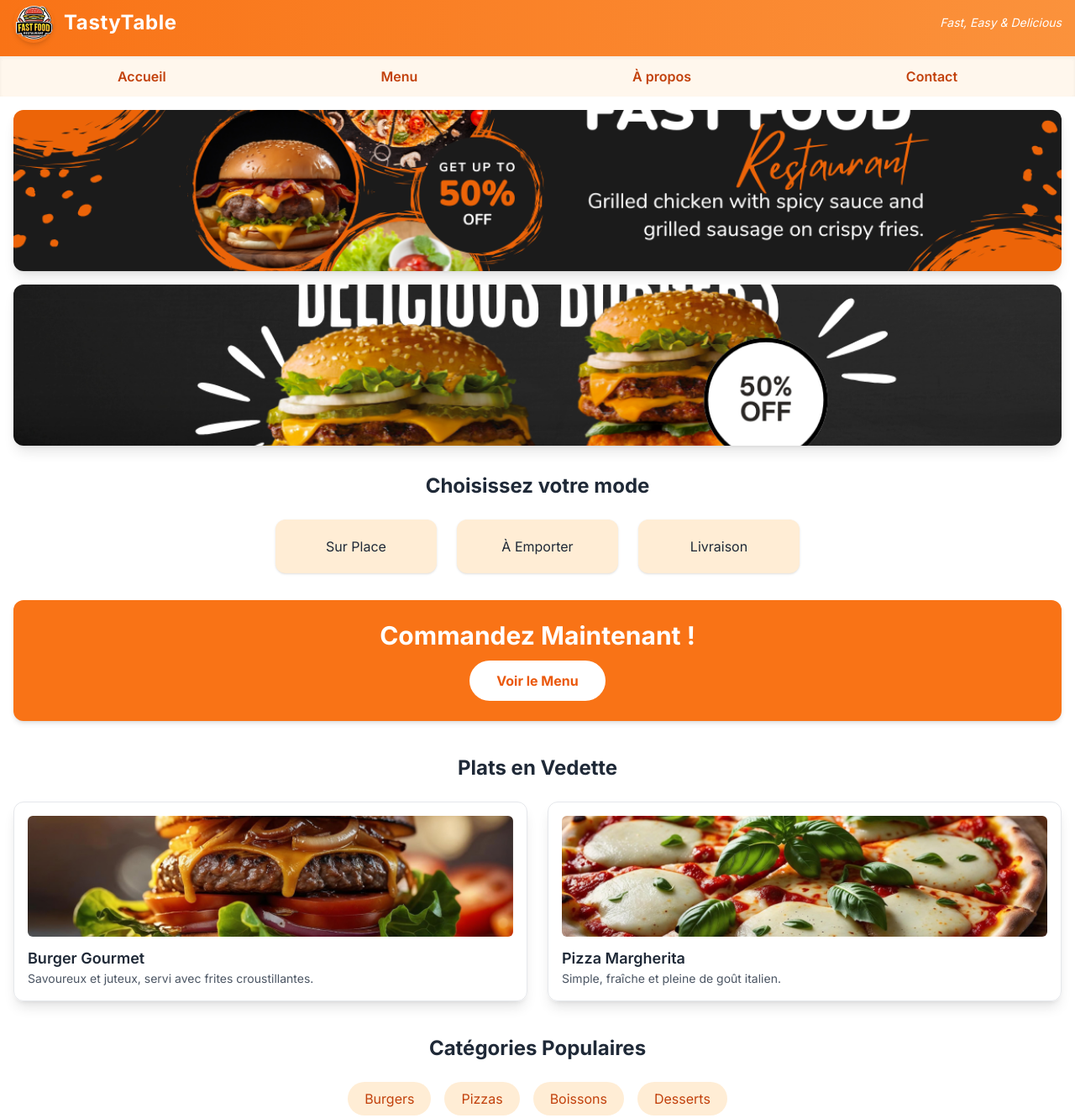
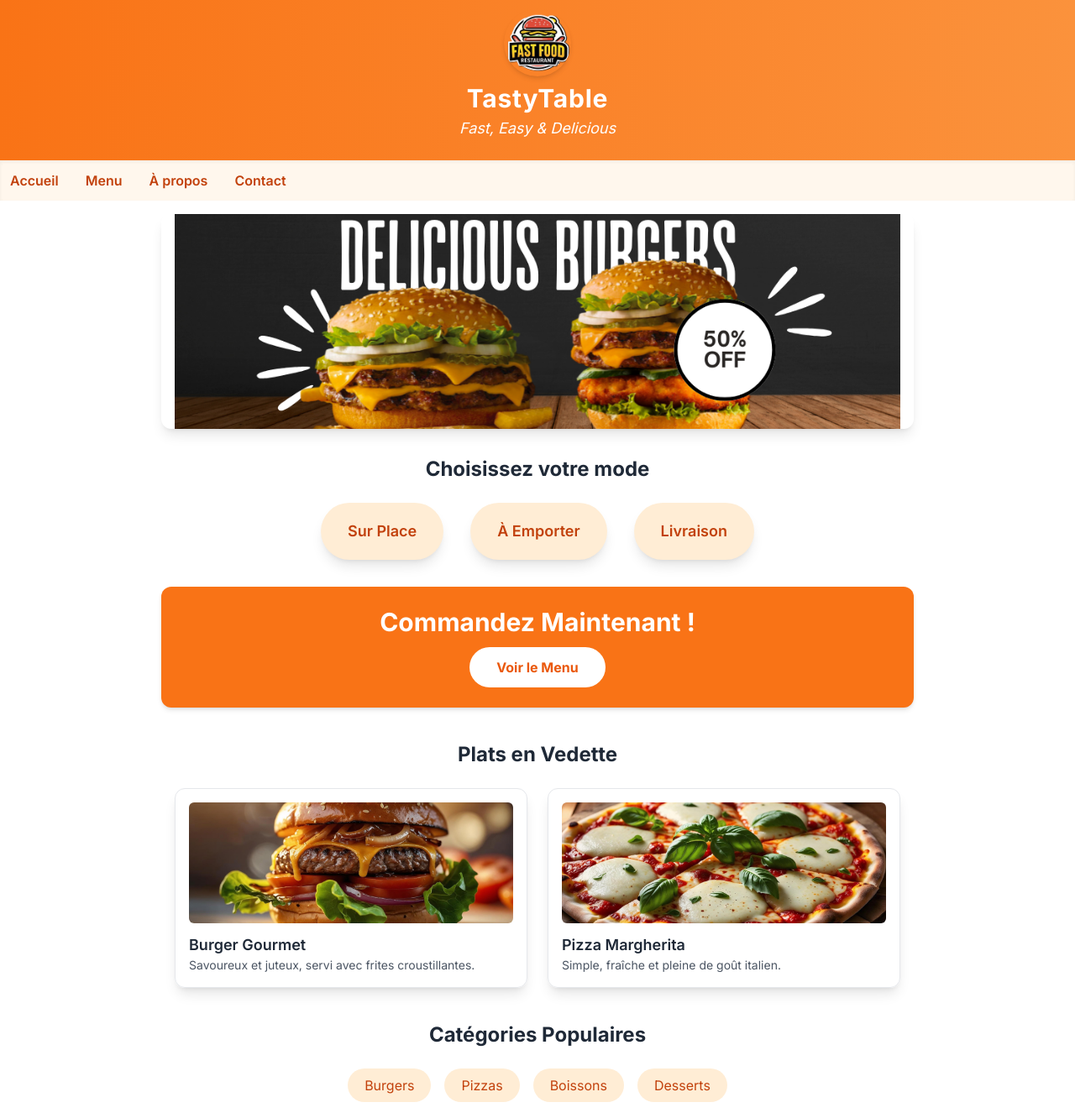
Before and after one commit to Wohami-2000/restaurant-ordering, a website: page index.html in a window 1280 px wide. Shown: the part 13-1345 px from the top of the page at 84% size. Drawn offline with nearby package versions, Linux system fonts and the light colour scheme.

Commit message:
Add homepage with design and slideshow, mobile nav

```diff
--- a/index.html
+++ b/index.html
@@ -2,89 +2,194 @@
 <html lang="en">
 <head>
   <meta charset="UTF-8" />
-  <meta name="viewport" content="width=device-width, initial-scale=1.0" />
+  <meta name="viewport" content="width=device-width, initial-scale=1" />
   <title>TastyTable | Accueil</title>
   <script src="https://cdn.tailwindcss.com"></script>
-  <link rel="preconnect" href="https://fonts.googleapis.com">
-  <link rel="preconnect" href="https://fonts.gstatic.com" crossorigin>
-  <link href="https://fonts.googleapis.com/css2?family=Inter:wght@400;600;700&display=swap" rel="stylesheet">
+  <link rel="preconnect" href="https://fonts.googleapis.com" />
+  <link rel="preconnect" href="https://fonts.gstatic.com" crossorigin />
+  <link
+    href="https://fonts.googleapis.com/css2?family=Inter:wght@400;600;700&display=swap"
+    rel="stylesheet"
+  />
   <style>
     body {
-      font-family: 'Inter', sans-serif;
+      font-family: "Inter", sans-serif;
     }
   </style>
 </head>
 <body class="bg-white text-gray-800">
 
-  <!-- Header with Logo and Tagline -->
-  <header class="bg-gradient-to-r from-orange-500 to-orange-400 p-4 flex items-center justify-between shadow-md">
-    <div class="flex items-center gap-3">
-      <img src="images/logo.png" alt="Logo" class="w-12 h-12 rounded-full shadow-md" />
-      <span class="text-white text-2xl font-bold tracking-wide">TastyTable</span>
-    </div>
-    <p class="hidden sm:block text-white text-sm italic">Fast, Easy & Delicious</p>
+  <!-- Header with centered Logo and Tagline -->
+  <header class="bg-gradient-to-r from-orange-500 to-orange-400 p-6 text-center shadow-md">
+    <img
+      src="images/logo.png"
+      alt="Logo"
+      class="mx-auto w-20 h-20 rounded-full shadow-md mb-2"
+    />
+    <h1 class="text-white text-3xl font-bold tracking-wide">TastyTable</h1>
+    <p class="text-white italic mt-1 text-lg">Fast, Easy & Delicious</p>
   </header>
 
   <!-- Navigation Bar -->
-  <nav class="bg-orange-50 p-3 text-sm sm:text-base flex justify-around shadow-inner sticky top-0 z-10">
-    <a href="#" class="text-orange-700 font-semibold hover:underline">Accueil</a>
-    <a href="#" class="text-orange-700 font-semibold hover:underline">Menu</a>
-    <a href="#" class="text-orange-700 font-semibold hover:underline">À propos</a>
-    <a href="#" class="text-orange-700 font-semibold hover:underline">Contact</a>
+  <nav class="bg-orange-50 p-3 shadow-inner sticky top-0 z-20">
+    <div class="container mx-auto flex items-center justify-between">
+      <!-- Desktop nav -->
+      <ul
+        id="nav-links"
+        class="hidden sm:flex gap-8 text-orange-700 font-semibold text-base"
+      >
+        <li><a href="#" class="hover:underline">Accueil</a></li>
+        <li><a href="#" class="hover:underline">Menu</a></li>
+        <li><a href="#" class="hover:underline">À propos</a></li>
+        <li><a href="#" class="hover:underline">Contact</a></li>
+      </ul>
+
+      <!-- Mobile Hamburger Button -->
+      <button
+        id="hamburger"
+        aria-label="Toggle navigation menu"
+        class="sm:hidden flex flex-col gap-1.5 w-6 h-6 justify-center cursor-pointer"
+      >
+        <span class="block h-0.5 bg-orange-700 rounded"></span>
+        <span class="block h-0.5 bg-orange-700 rounded"></span>
+        <span class="block h-0.5 bg-orange-700 rounded"></span>
+      </button>
+    </div>
+
+    <!-- Mobile nav links (hidden by default) -->
+    <ul
+      id="mobile-nav"
+      class="sm:hidden bg-orange-100 text-orange-700 font-semibold flex flex-col gap-3 mt-2 p-4 rounded shadow-md hidden"
+    >
+      <li><a href="#" class="hover:underline block">Accueil</a></li>
+      <li><a href="#" class="hover:underline block">Menu</a></li>
+      <li><a href="#" class="hover:underline block">À propos</a></li>
+      <li><a href="#" class="hover:underline block">Contact</a></li>
+    </ul>
   </nav>
 
-  <!-- Slideshow / Offers -->
-  <section class="mt-4 px-4">
-    <div class="rounded-xl overflow-hidden shadow-lg mb-4">
-      <img src="images/picture1.png" alt="Offer 1" class="w-full h-48 object-cover" />
-    </div>
-    <div class="rounded-xl overflow-hidden shadow-lg">
-      <img src="images/picture2.png" alt="Offer 2" class="w-full h-48 object-cover" />
+  <!-- Slideshow Section -->
+  <section class="mt-4 px-4 max-w-4xl mx-auto relative overflow-hidden rounded-xl shadow-lg">
+    <div id="slideshow" class="relative w-full h-48 sm:h-64">
+      <img
+        src="images/picture1.png"
+        alt="Offer 1"
+        class="absolute inset-0 w-full h-full object-cover transition-opacity duration-700 opacity-100"
+      />
+      <img
+        src="images/picture2.png"
+        alt="Offer 2"
+        class="absolute inset-0 w-full h-full object-cover transition-opacity duration-700 opacity-0"
+      />
     </div>
   </section>
 
-  <!-- Service Options -->
-  <section class="my-8 px-4 text-center">
+  <!-- Service Options (Bubbles) -->
+  <section class="my-8 px-4 text-center max-w-4xl mx-auto">
     <h2 class="text-2xl font-bold mb-6">Choisissez votre mode</h2>
-    <div class="flex flex-col sm:flex-row gap-6 justify-center">
-      <div class="bg-orange-100 hover:bg-orange-200 transition p-5 rounded-xl shadow w-full sm:w-48">Sur Place</div>
-      <div class="bg-orange-100 hover:bg-orange-200 transition p-5 rounded-xl shadow w-full sm:w-48">À Emporter</div>
-      <div class="bg-orange-100 hover:bg-orange-200 transition p-5 rounded-xl shadow w-full sm:w-48">Livraison</div>
+    <div class="flex flex-col sm:flex-row gap-8 justify-center">
+      <div
+        class="bg-orange-100 hover:bg-orange-200 cursor-pointer rounded-full px-8 py-5 shadow-lg text-orange-700 font-semibold text-lg select-none transition"
+      >
+        Sur Place
+      </div>
+      <div
+        class="bg-orange-100 hover:bg-orange-200 cursor-pointer rounded-full px-8 py-5 shadow-lg text-orange-700 font-semibold text-lg select-none transition"
+      >
+        À Emporter
+      </div>
+      <div
+        class="bg-orange-100 hover:bg-orange-200 cursor-pointer rounded-full px-8 py-5 shadow-lg text-orange-700 font-semibold text-lg select-none transition"
+      >
+        Livraison
+      </div>
     </div>
   </section>
 
   <!-- Call to Action -->
-  <section class="bg-orange-500 text-white text-center p-6 rounded-xl mx-4 my-8 shadow-md">
+  <section
+    class="bg-orange-500 text-white text-center p-6 rounded-xl mx-4 my-8 shadow-md max-w-4xl mx-auto"
+  >
     <h2 class="text-3xl font-bold mb-3">Commandez Maintenant !</h2>
-    <a href="#" class="inline-block bg-white text-orange-600 font-bold py-3 px-8 rounded-full hover:bg-orange-100 transition">Voir le Menu</a>
+    <a
+      href="#"
+      class="inline-block bg-white text-orange-600 font-bold py-3 px-8 rounded-full hover:bg-orange-100 transition"
+      >Voir le Menu</a
+    >
   </section>
 
   <!-- Featured Dishes -->
-  <section class="px-4 my-10">
+  <section class="px-4 my-10 max-w-4xl mx-auto">
     <h2 class="text-2xl font-bold mb-6 text-center">Plats en Vedette</h2>
     <div class="grid grid-cols-1 sm:grid-cols-2 gap-6">
-      <div class="border p-4 rounded-xl shadow-lg">
-        <img src="images/picture3.png" alt="Dish 2" class="w-full h-36 object-cover rounded-md mb-3" />
+      <div
+        class="border p-4 rounded-xl shadow-lg hover:shadow-xl transition-shadow cursor-pointer"
+      >
+        <img
+          src="images/picture3.png"
+          alt="Burger Gourmet"
+          class="w-full h-36 object-cover rounded-md mb-3"
+        />
         <h3 class="font-semibold text-lg">Burger Gourmet</h3>
-        <p class="text-sm text-gray-600">Savoureux et juteux, servi avec frites croustillantes.</p>
+        <p class="text-sm text-gray-600">
+          Savoureux et juteux, servi avec frites croustillantes.
+        </p>
       </div>
-      <div class="border p-4 rounded-xl shadow-lg">
-        <img src="images/picture4.png" alt="Dish 2" class="w-full h-36 object-cover rounded-md mb-3" />
+      <div
+        class="border p-4 rounded-xl shadow-lg hover:shadow-xl transition-shadow cursor-pointer"
+      >
+        <img
+          src="images/picture4.png"
+          alt="Pizza Margherita"
+          class="w-full h-36 object-cover rounded-md mb-3"
+        />
         <h3 class="font-semibold text-lg">Pizza Margherita</h3>
-        <p class="text-sm text-gray-600">Simple, fraîche et pleine de goût italien.</p>
+        <p class="text-sm text-gray-600">
+          Simple, fraîche et pleine de goût italien.
+        </p>
       </div>
     </div>
   </section>
 
   <!-- Popular Categories -->
-  <section class="px-4 my-10">
+  <section class="px-4 my-10 max-w-4xl mx-auto">
     <h2 class="text-2xl font-bold mb-6 text-center">Catégories Populaires</h2>
-    <div class="flex flex-wrap gap-4 justify-center">
-      <span class="bg-orange-100 px-5 py-2 rounded-full text-orange-700 font-medium hover:bg-orange-200">Burgers</span>
-      <span class="bg-orange-100 px-5 py-2 rounded-full text-orange-700 font-medium hover:bg-orange-200">Pizzas</span>
-      <span class="bg-orange-100 px-5 py-2 rounded-full text-orange-700 font-medium hover:bg-orange-200">Boissons</span>
-      <span class="bg-orange-100 px-5 py-2 rounded-full text-orange-700 font-medium hover:bg-orange-200">Desserts</span>
+    <div
+      class="flex flex-wrap gap-4 justify-center text-orange-700 font-medium"
+    >
+      <span
+        class="bg-orange-100 px-5 py-2 rounded-full hover:bg-orange-200 cursor-pointer transition"
+        >Burgers</span
+      >
+      <span
+        class="bg-orange-100 px-5 py-2 rounded-full hover:bg-orange-200 cursor-pointer transition"
+        >Pizzas</span
+      >
+      <span
+        class="bg-orange-100 px-5 py-2 rounded-full hover:bg-orange-200 cursor-pointer transition"
+        >Boissons</span
+      >
+      <span
+        class="bg-orange-100 px-5 py-2 rounded-full hover:bg-orange-200 cursor-pointer transition"
+        >Desserts</span
+      >
     </div>
+  </section>
+
+  <!-- Restaurant Localisation Section -->
+  <section class="px-4 my-10 max-w-4xl mx-auto text-center">
+    <h2 class="text-2xl font-bold mb-6">Notre Localisation</h2>
+    <div class="w-full h-64 rounded-lg overflow-hidden shadow-lg mb-4">
+      <!-- Google Maps iframe placeholder (replace with your real address) -->
+      <iframe
+        class="w-full h-full border-0"
+        src="https://www.google.com/maps/embed/v1/place?key=YOUR_GOOGLE_MAPS_API_KEY&q=Your+Restaurant+Address"
+        allowfullscreen
+        loading="lazy"
+        referrerpolicy="no-referrer-when-downgrade"
+      ></iframe>
+    </div>
+    <p class="text-gray-700 font-semibold">123 Rue Exemple, Casablanca, Maroc</p>
   </section>
 
   <!-- Footer -->
@@ -92,5 +197,25 @@
     <p>&copy; 2025 TastyTable. Tous droits réservés.</p>
   </footer>
 
+  <!-- Scripts -->
+  <script>
+    // Hamburger menu toggle
+    const hamburger = document.getElementById("hamburger");
+    const mobileNav = document.getElementById("mobile-nav");
+    hamburger.addEventListener("click", () => {
+      mobileNav.classList.toggle("hidden");
+    });
+
+    // Slideshow logic
+    const slides = document.querySelectorAll("#slideshow img");
+    let currentIndex = 0;
+    setInterval(() => {
+      slides[currentIndex].classList.remove("opacity-100");
+      slides[currentIndex].classList.add("opacity-0");
+      currentIndex = (currentIndex + 1) % slides.length;
+      slides[currentIndex].classList.remove("opacity-0");
+      slides[currentIndex].classList.add("opacity-100");
+    }, 3000);
+  </script>
 </body>
 </html>
```
